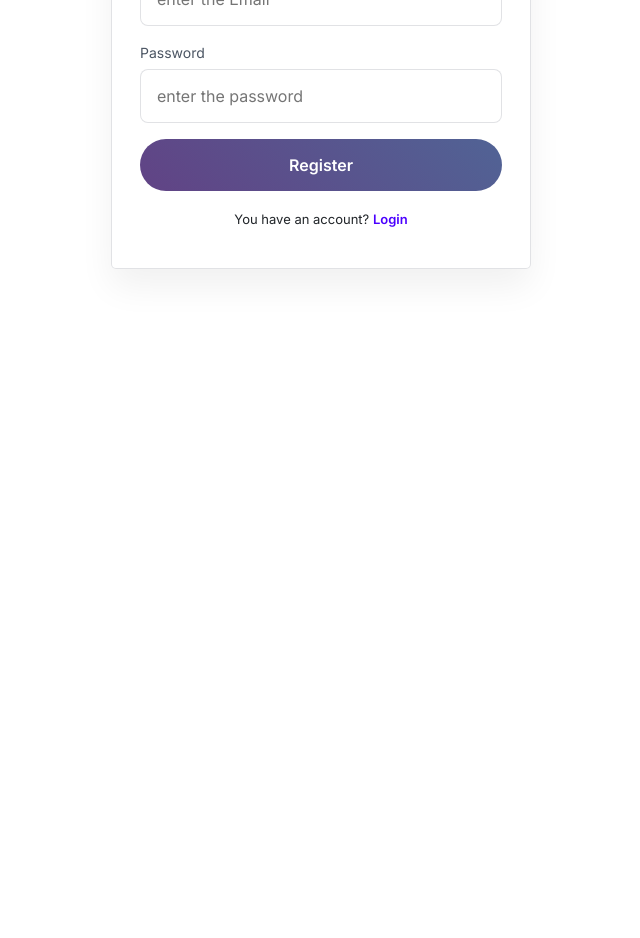
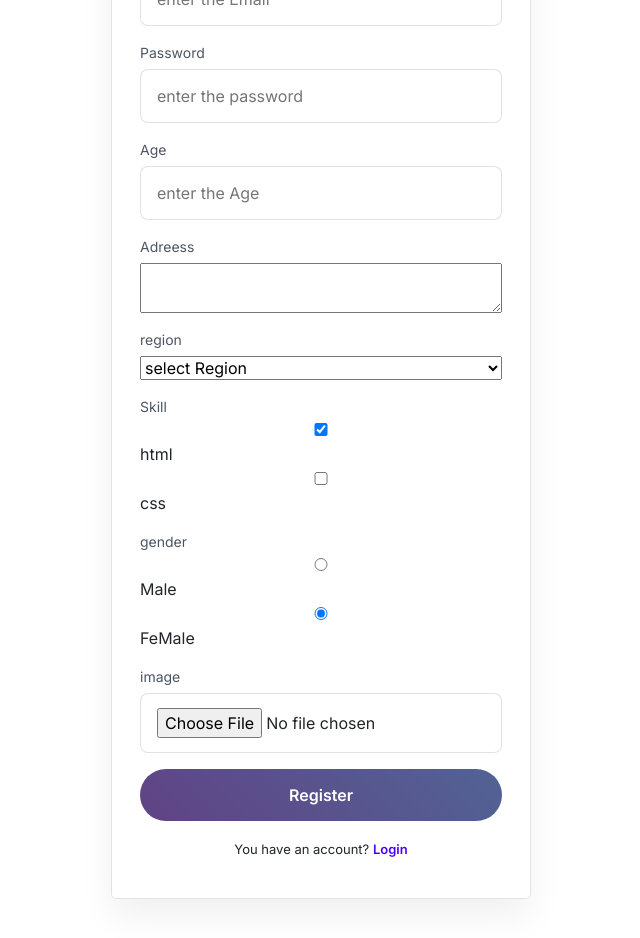
Before and after one commit to ParthibanSenthilkumar/UserDashbroadReact, a React (Vite) app: page /register in a window 1280 px wide. Shown: the part 300-1238 px from the top of the page, without its empty margins (319-959 px from the left). Before the commit the page ends 800 px from the top, so only its background shows below. Built offline with nearby package versions, Linux system fonts and the light colour scheme.

Commit message:
registration form updates

```diff
--- a/src/pages/Register.jsx
+++ b/src/pages/Register.jsx
@@ -1,6 +1,6 @@
 import React, { useState } from "react";
 import { auth } from "../Firebase";
-import { Link } from "react-router-dom";
+import { data, Link } from "react-router-dom";
 import Loader from "../Components/Loader";
 import { createUserWithEmailAndPassword } from "firebase/auth";
 import { errorToast, successToast } from "../Components/Toaster";
@@ -10,6 +10,12 @@ const Register = () => {
   let [loading, setloading] = useState(false);
   let [userpass, setpass] = useState("");
   let [user, setuser] = useState("");
+  let [userAge, setAge] = useState("");
+  let [userText, setText] = useState("");
+  let [region, setregion] = useState("");
+  let [useradio, setradio] = useState("");
+  let [imgUrl, setimgurl] = useState("");
+  let [skils, setskils] = useState([]);
 
   let handleSubmit = async (e) => {
     e.preventDefault();
@@ -47,6 +53,23 @@ const Register = () => {
       setloading(false);
     }
   };
+  let handlecheck = (e) => {
+    const checked  = e.target.value;
+    // console.log(e.target.value, "data");
+    skils.filter((item) => item !== e.target.value);
+    console.log('',
+      skils);
+  };
+  console.log(
+    useremail,
+    userpass,
+    userAge,
+    userText,
+    region,
+    useradio,
+    skils,
+    imgUrl,
+  );
   return (
     <>
       {loading ? (
@@ -83,6 +106,79 @@ const Register = () => {
                 onChange={(e) => setpass(e.target.value)}
               />
             </div>
+            <div className="form-item">
+              <label>Age </label>
+              <input
+                type="number"
+                value={userAge}
+                placeholder="enter the Age"
+                onChange={(e) => setAge(e.target.value)}
+              />
+            </div>
+            <div className="form-item">
+              <label>Adreess </label>
+              <textarea
+                value={userText}
+                onChange={(e) => setText(e.target.value)}
+              ></textarea>
+            </div>
+
+            <div className="form-item">
+              <label>region </label>
+              <select
+                value={region}
+                onChange={(e) => setregion(e.target.value)}
+              >
+                <option>select Region</option>
+                <option> india </option>
+                <option>Others</option>
+              </select>
+            </div>
+            <div className="form-item">
+              <label>Skill </label>
+              <input
+                type="checkbox"
+                value="html"
+                checked={true}
+                onChange={handlecheck}
+              />
+              html
+              <input type="checkbox" value="css" onChange={handlecheck} />
+              css
+            </div>
+            <div className="form-item">
+              <label>gender </label>
+              <input
+                type="radio"
+                value="male"
+                onChange={(e) => setradio(e.target.value)}
+              />
+              Male
+              <input
+                type="radio"
+                value="useradio"
+                checked={true}
+                onChange={(e) => setradio(e.target.value)}
+              />
+              FeMale
+            </div>
+            <div className="form-item">
+              <label>image </label>
+              <input
+                type="file"
+                value={imgUrl}
+                onChange={(e) => {
+                  const file = e.target.files[0];
+                  if(file){
+                   const imgUrl= URL.createObjectURL(file)
+                   setimgurl(imgUrl)
+                  }
+                }
+
+                }
+              />
+            </div>
+
             <button className="btn-gradient">Register</button>
             <h5 className="footer_text">
               You have an account? <Link to="/login">Login</Link>
```
Also changed, not shown: 1 other file (tests, documents, lock files or other folders).
